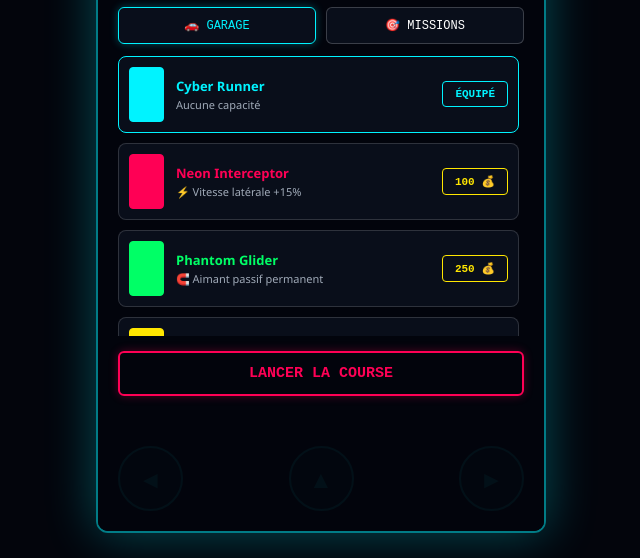
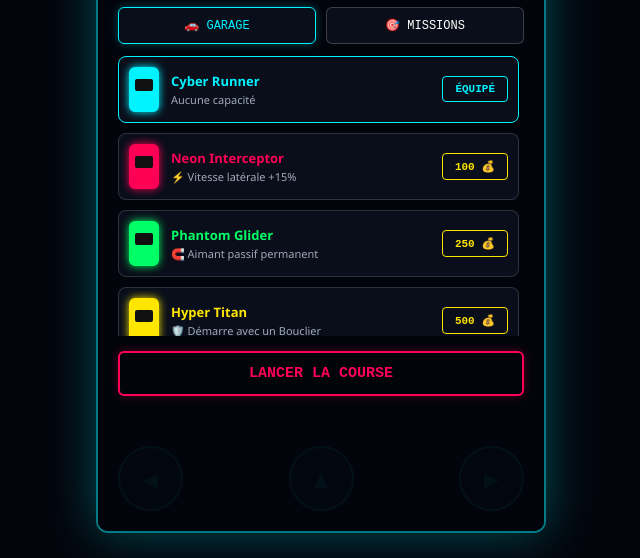
Before and after one commit to Habamungu22/cyber-runner-pro, a plain HTML site: page index.html in a window 1280 px wide. Shown: the part 242-800 px from the top of the page, without its empty margins (319-959 px from the left). Drawn offline with Linux system fonts and the light colour scheme.

Commit message:
Update index.html

```diff
--- a/index.html
+++ b/index.html
@@ -135,7 +135,15 @@
             border-radius: 8px; padding: 10px; display: flex; align-items: center; gap: 12px;
         }
         .shop-item.active { border-color: var(--neon-blue); }
-        .car-preview { width: 35px; height: 55px; border-radius: 4px; border: 1px solid; }
+        .car-preview {
+            width: 30px; height: 45px; border-radius: 6px;
+            border: 2px solid; position: relative; flex-shrink: 0;
+            box-shadow: 0 0 8px currentColor;
+        }
+        .car-preview::after {
+            content: ''; position: absolute; top: 10px; left: 4px; right: 4px; height: 12px;
+            background: #111; border-radius: 2px;
+        }
         .shop-info { flex-grow: 1; }
         .shop-title { font-weight: bold; font-size: 13px; }
         .shop-ability { font-size: 11px; color: #a0aab8; margin-top: 2px; }
@@ -254,7 +262,6 @@ let questState = JSON.parse(localStorage.getItem("cyber_quests_state")) || {
     s1: { done: false, claimed: false }
 };
 
-// Synthétiseur Audio
 const AudioCtx = window.AudioContext || window.webkitAudioContext;
 let audioCtx = null;
 let musicMuted = false;
@@ -305,7 +312,6 @@ function playSFX(freq1, freq2, type="sine", duration=0.2) {
     osc.start(); osc.stop(audioCtx.currentTime + duration);
 }
 
-// Variables de jeu
 const lanes = [90, 225, 360];
 let currentLane = 1;
 let playerX = lanes[1], playerY = 550;
@@ -336,7 +342,7 @@ function renderGarage() {
 
         view.innerHTML += `
             <div class="shop-item ${isEquipped ? 'active' : ''}">
-                <div class="car-preview" style="background: ${car.color}; border-color: ${car.color}"></div>
+                <div class="car-preview" style="background: ${car.color}; border-color: ${car.color}; color: ${car.color};"></div>
                 <div class="shop-info">
                     <div class="shop-title" style="color: ${car.color}">${car.name}</div>
                     <div class="shop-ability">${car.ability}</div>
@@ -402,7 +408,6 @@ function openMenu() {
     document.getElementById("gameOverScreen").classList.add("hidden");
 }
 
-// Touches & Contrôles
 let touchStartX = 0; let touchStartY = 0;
 window.addEventListener('touchstart', e => {
     touchStartX = e.changedTouches[0].screenX;
@@ -531,29 +536,23 @@ function update() {
     }
 }
 
-// FONCTIONS DE DESSIN CANVAS DIRECT
 function drawPlayer(x, y, color) {
     ctx.save();
     ctx.translate(x, y - jumpHeight);
 
-    // Ombre
     ctx.fillStyle = "rgba(0,0,0,0.3)";
     ctx.beginPath(); ctx.ellipse(0, 40 + jumpHeight, 20, 8, 0, 0, Math.PI * 2); ctx.fill();
 
-    // Carrosserie Voiture
     ctx.fillStyle = color;
     ctx.shadowColor = color; ctx.shadowBlur = 12;
     ctx.beginPath(); ctx.roundRect(-20, -35, 40, 70, 8); ctx.fill();
 
-    // Toit / Vitre
     ctx.fillStyle = "#111"; ctx.shadowBlur = 0;
     ctx.beginPath(); ctx.roundRect(-14, -15, 28, 30, 4); ctx.fill();
 
-    // Phares avant
     ctx.fillStyle = "#fff";
     ctx.fillRect(-16, -33, 8, 4); ctx.fillRect(8, -33, 8, 4);
 
-    // Feux arrière
     ctx.fillStyle = "#ff0000";
     ctx.fillRect(-16, 30, 8, 3); ctx.fillRect(8, 30, 8, 3);
 
@@ -582,7 +581,6 @@ function drawCoin(x, y) {
 function draw() {
     ctx.clearRect(0, 0, canvas.width, canvas.height);
 
-    // Voies
     ctx.strokeStyle = "rgba(0, 243, 255, 0.15)"; ctx.lineWidth = 2;
     for (let y = (score * 3) % 40; y < canvas.height; y += 40) {
         ctx.beginPath(); ctx.moveTo(0, y); ctx.lineTo(canvas.width, y); ctx.stroke();
```
